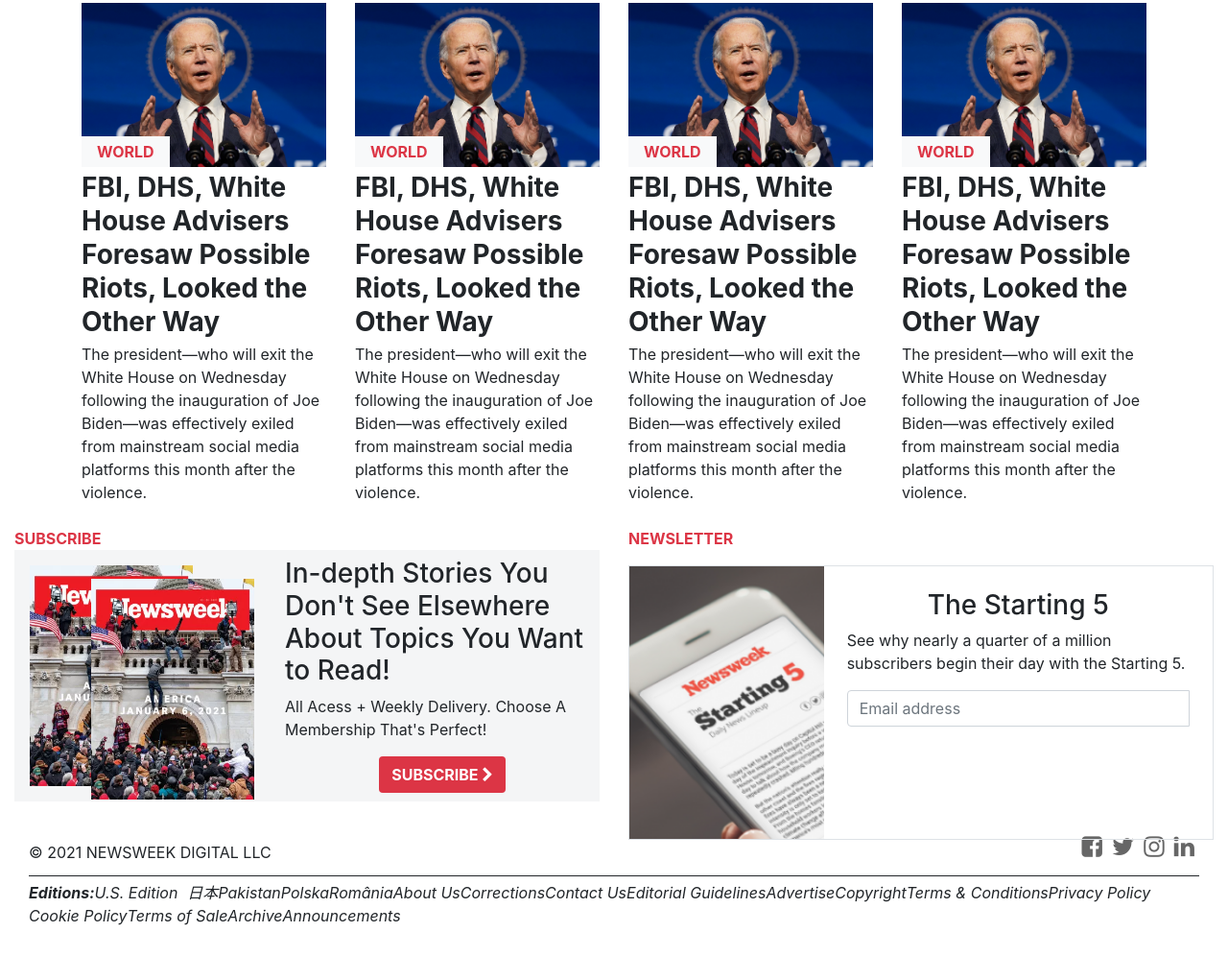
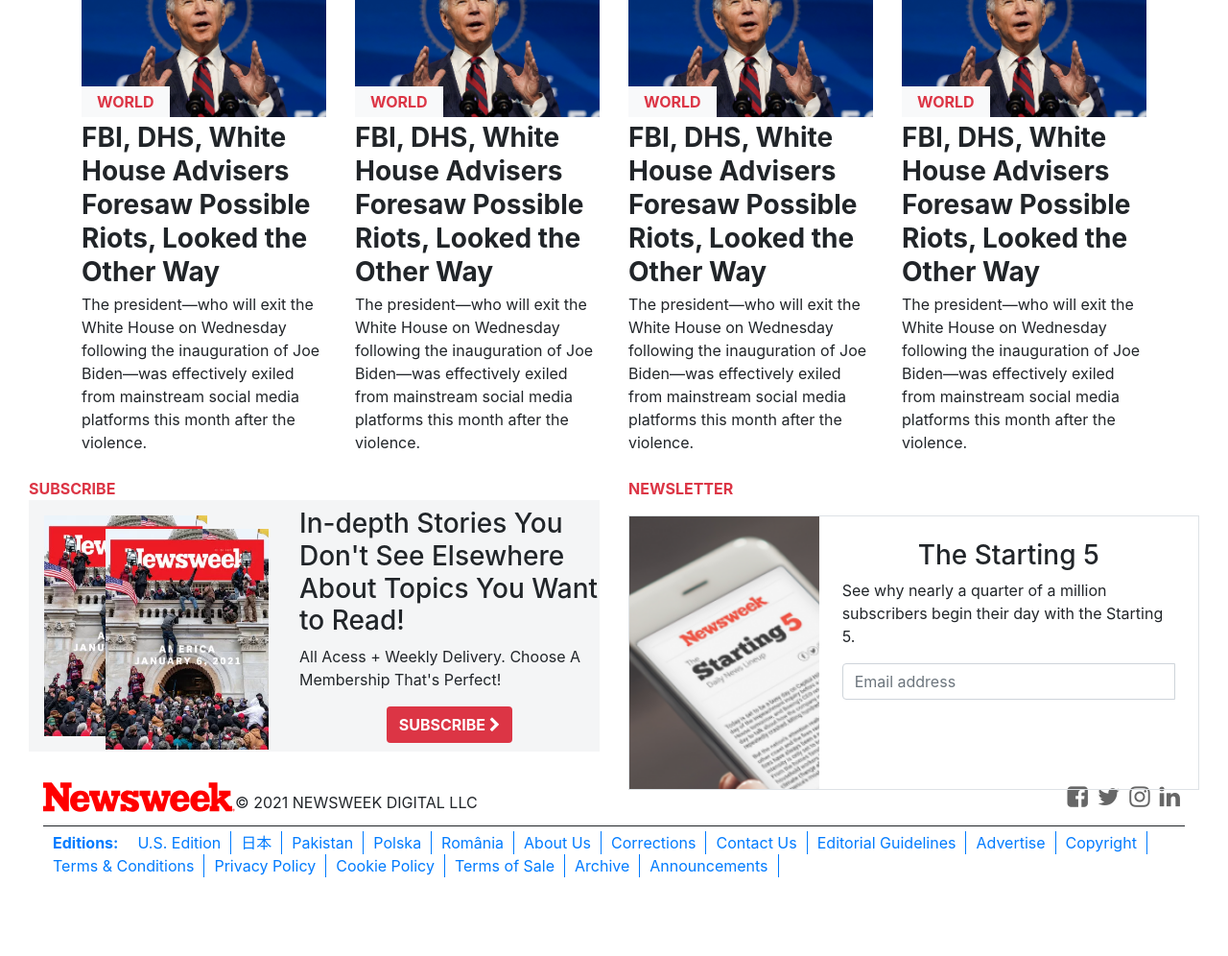
Before and after one commit to mistermaxis-zz/bootstrap-project, a website: page index.html in a window 1280 px wide. Shown: the part 9101-10097 px from the top of the page at 96% size. After the commit the page ends 10045 px from the top, so only its background shows below. Drawn offline with nearby package versions, Linux system fonts and the light colour scheme.

Commit message:
Update index.html
Change layout to have the container bootstrap element contain all the content

```diff
--- a/index.html
+++ b/index.html
@@ -15,7 +15,7 @@
     <link rel="stylesheet" href="style.css">
     <title>Newsweek</title>
 </head>
-<body>
+<body class="container-fluid container-xxl">
     <header class="flex-column header-style">
         <div class="d-flex justify-content-between align-items-center header-banner">
             <span class="header-date">Wed, January 20, 2021</span>
@@ -58,8 +58,8 @@
     </header>
 
     <main>
-        <section class="d-flex flex-row">
-            <div class="col1 container-fluid px-3 col-md-4 col-lg-3">
+        <section class="row">
+            <div class="container-fluid px-3 col-12 col-md-5 col-lg-3">
                 <div class="featured-stories d-flex flex-column w-100 ">
                     <h4 class="text-muted">FEATURED STORIES</h4>
                     <div class="mb-4">
@@ -139,7 +139,7 @@
                 </div>
             </div>
 
-            <div class="col2 d-flex flex-column container-fluid px-3 mb-4 col-md-8 col-lg-6 ">
+            <div class="d-flex flex-column container-fluid px-3 mb-4 col-12 col-md-7 col-lg-6 ">
                 <div class="top-story">
                     <h4 class="text-muted">TOP STORY</h4>
                     <div class="mb-4">
@@ -353,7 +353,7 @@
                 </div>
             </div>
 
-            <div class="col3 container-fluid px-3 col-lg-3">
+            <div class="container-fluid px-3 col-12 col-md-12 col-lg-3">
                 <div class="debate">
                 <h4 class="text-muted">THE DEBATE</h4>
                 <div class="position-relative border-bottom border-top border-4">
@@ -962,8 +962,8 @@
     </main>
 
     <footer class="footer">
-      <div class="row1 d-flex flex-lg-row flex-sm-column">
-        <img src="/assets/images/" alt="">
+      <div class="row1 d-flex flex-column flex-lg-row">
+        <img width="200" src="assets/images/logo-newsweek-red.svg" alt="Footer Logo">
         <span>© 2021 NEWSWEEK DIGITAL LLC</span>
 
         <div class="d-flex icons ml-lg-auto mt-auto ml-sm-0">
@@ -976,25 +976,25 @@
       </div>
 
       <div class="row2 d-flex flex-wrap align-content-start ">
-        <i class="font-weight-bold border border-0">Editions:</i>
-        <i>U.S. Edition</i>
-        <i>日本</i>
-        <i>Pakistan</i>
-        <i>Polska</i>
-        <i>România</i>
+        <a href="#" class="font-weight-bold border border-0">Editions:</i>
+        <a href="#">U.S. Edition</a>
+        <a href="#">日本</a>
+        <a href="#">Pakistan</a>
+        <a href="#">Polska</a>
+        <a href="#">România</a>
 
-        <i>About Us</i>
-        <i>Corrections</i>
-        <i>Contact Us</i>
-        <i>Editorial Guidelines</i>
-        <i>Advertise</i>
-        <i>Copyright</i>
-        <i>Terms & Conditions</i>
-        <i>Privacy Policy</i>
-        <i>Cookie Policy</i>
-        <i>Terms of Sale</i>
-        <i>Archive</i>
-        <i>Announcements</i>
+        <a href="#">About Us</a>
+        <a href="#">Corrections</a>
+        <a href="#">Contact Us</i>
+        <a href="#">Editorial Guidelines</a>
+        <a href="#">Advertise</a>
+        <a href="#">Copyright</a>
+        <a href="#">Terms & Conditions</a>
+        <a href="#">Privacy Policy</a>
+        <a href="#">Cookie Policy</a>
+        <a href="#">Terms of Sale</a>
+        <a href="#">Archive</a>
+        <a href="#">Announcements</a>
       </div>
     </footer>
 
```
Lines whose indentation alone changed are shown as unchanged.
